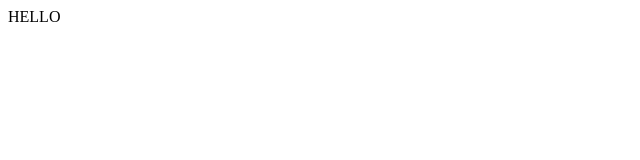
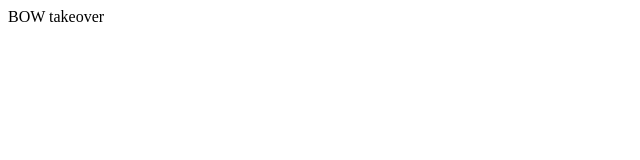
Before and after one commit to thaobow17work/test, a plain HTML site: page index.html in a window 1280 px wide. Shown: the full height of the page, 0-640 px from the left. Drawn offline with Linux system fonts and the light colour scheme.

Commit message:
Update index.html

```diff
--- a/index.html
+++ b/index.html
@@ -8,7 +8,7 @@
     </head>
 
     <body>
-        HELLO
+        BOW takeover
     </body>
 
 </html>
```
